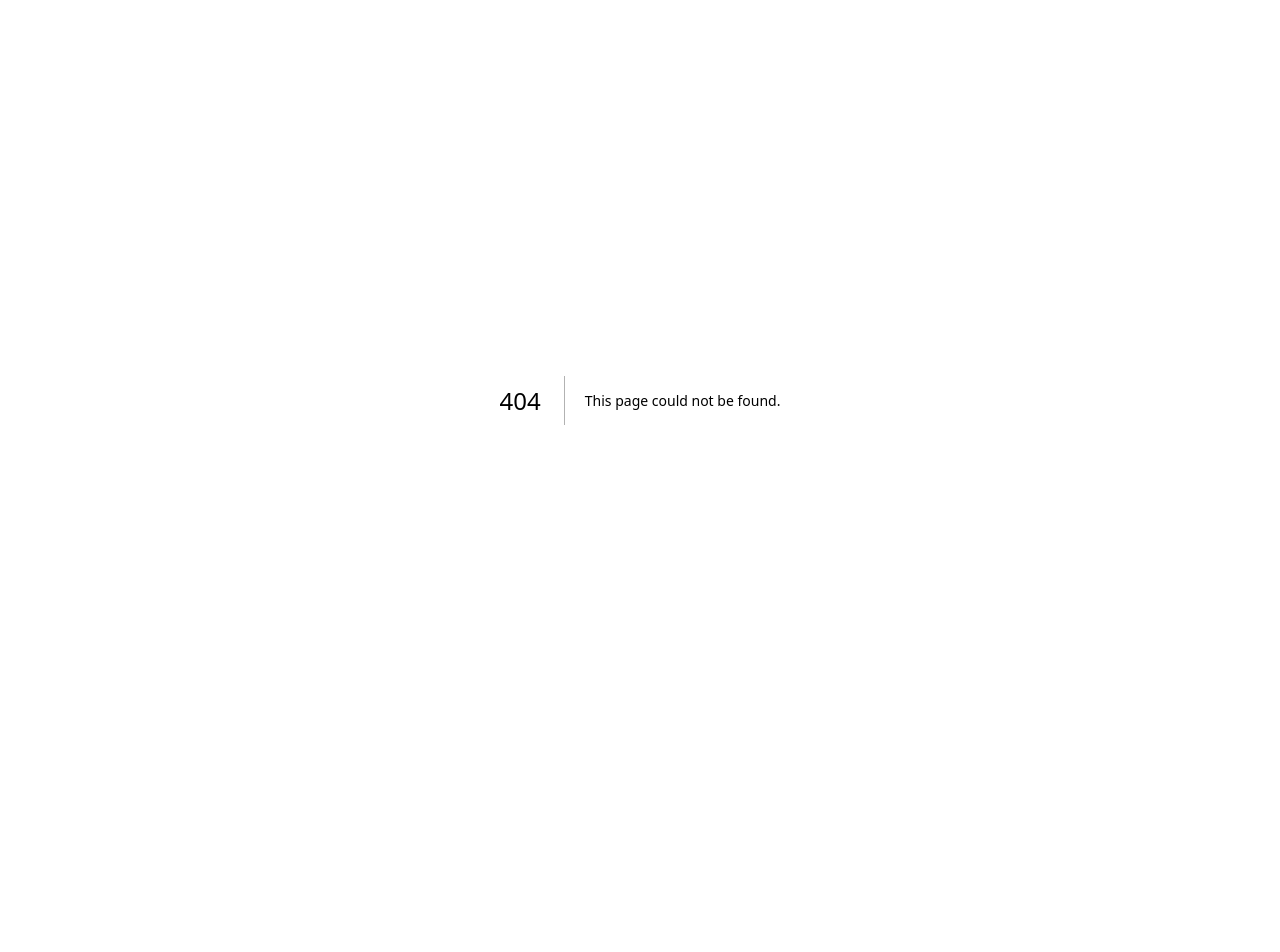
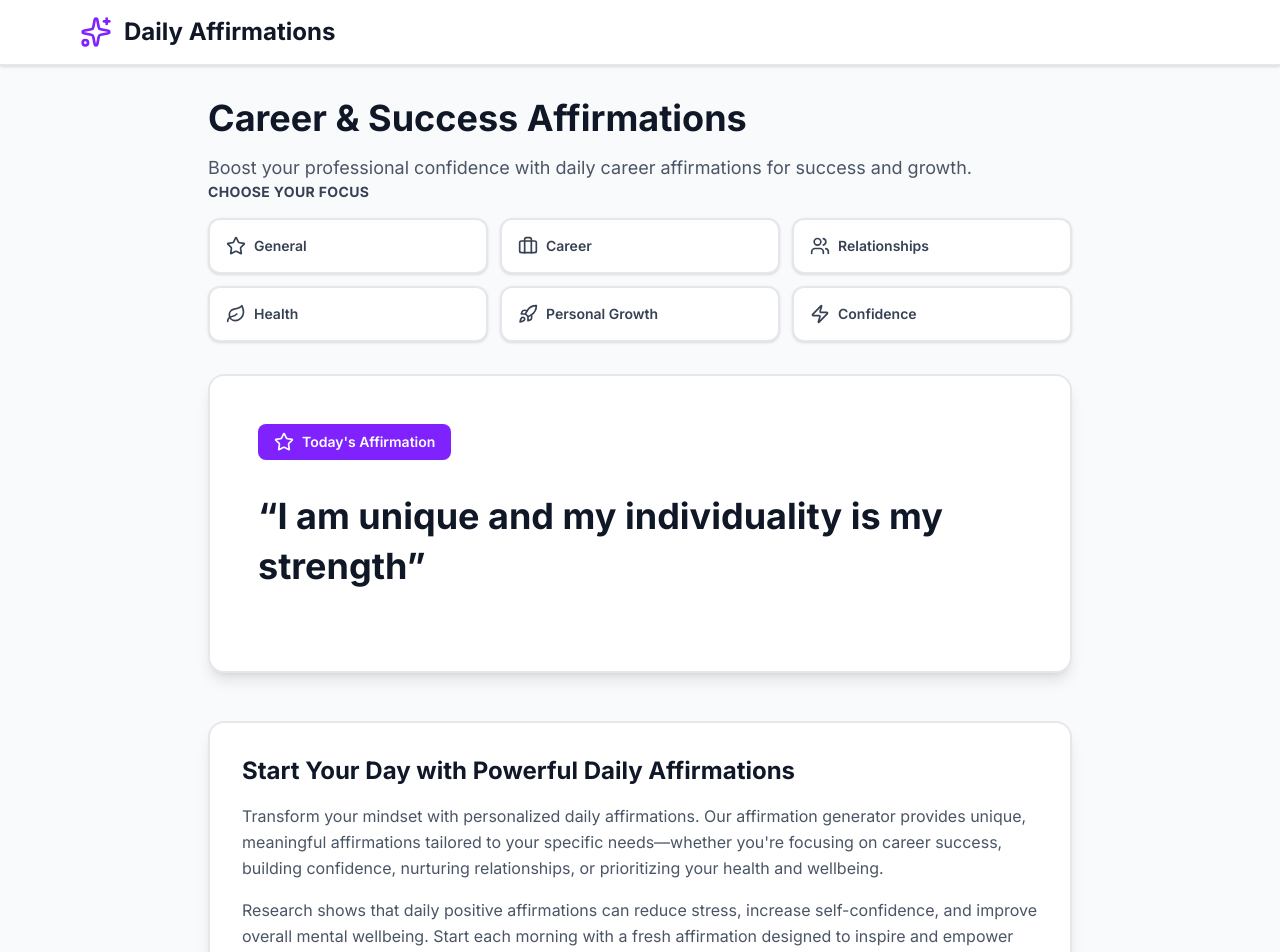
Before and after one commit to MacRayy/daily-affirmations, a Next.js app: page /affirmations/career in a window 1280 px wide. Before the commit this address had no page. Shown: the top 952 px of the page. Before the commit the page ends 800 px from the top, so only its background shows below. Built offline with nearby package versions, Linux system fonts and the light colour scheme.

Commit message:
feat: add seo content

```diff
--- /dev/null
+++ b/app/affirmations/[category]/page.tsx
@@ -0,0 +1,115 @@
+import { Sparkles } from 'lucide-react'
+import AffirmationClient from '@/app/components/AffirmationClient'
+import { getAffirmationOfTheDay } from '@/app/data/affirmations'
+import { notFound } from 'next/navigation'
+
+const CATEGORIES = {
+  general: {
+    title: 'Daily General Affirmations',
+    description:
+      'Start your day with powerful general affirmations for overall wellbeing and positivity.',
+    keywords: 'daily affirmations, positive thinking, self improvement, mindfulness',
+  },
+  career: {
+    title: 'Career & Success Affirmations',
+    description:
+      'Boost your professional confidence with daily career affirmations for success and growth.',
+    keywords: 'career affirmations, professional development, success mindset, work motivation',
+  },
+  relationships: {
+    title: 'Relationship Affirmations',
+    description:
+      'Nurture healthy connections with daily relationship affirmations for love and communication.',
+    keywords:
+      'relationship affirmations, love affirmations, communication skills, healthy relationships',
+  },
+  health: {
+    title: 'Health & Wellness Affirmations',
+    description: 'Support your wellbeing journey with daily health affirmations for mind and body.',
+    keywords: 'health affirmations, wellness, self care, mental health, physical health',
+  },
+  'personal-growth': {
+    title: 'Personal Growth Affirmations',
+    description:
+      'Accelerate your development with daily personal growth affirmations for transformation.',
+    keywords: 'personal growth, self development, personal transformation, life improvement',
+  },
+  confidence: {
+    title: 'Confidence Building Affirmations',
+    description: 'Build unshakeable self-confidence with daily affirmations for empowerment.',
+    keywords: 'confidence affirmations, self esteem, self worth, empowerment, self belief',
+  },
+}
+
+export async function generateMetadata({ params }: { params: Promise<{ category: string }> }) {
+  const { category: categorySlug } = await params
+  const category = CATEGORIES[categorySlug as keyof typeof CATEGORIES]
+
+  if (!category) {
+    return {}
+  }
+
+  return {
+    title: `${category.title} - Daily Affirmations`,
+    description: category.description,
+    keywords: category.keywords,
+    openGraph: {
+      title: `${category.title} - Daily Affirmations`,
+      description: category.description,
+      type: 'website',
+    },
+  }
+}
+
+export async function generateStaticParams() {
+  return Object.keys(CATEGORIES).map(category => ({
+    category,
+  }))
+}
+
+export default async function CategoryPage({ params }: { params: Promise<{ category: string }> }) {
+  const { category: categorySlug } = await params
+  const categoryData = CATEGORIES[categorySlug as keyof typeof CATEGORIES]
+
+  if (!categoryData) {
+    notFound()
+  }
+
+  const initialAffirmation = getAffirmationOfTheDay(categorySlug)
+
+  return (
+    <div className="min-h-screen bg-gray-50">
+      <header className="bg-white border-b-2 border-gray-200 sticky top-0 z-10 shadow-sm">
+        <div className="max-w-6xl mx-auto px-4 py-4">
+          <div className="flex items-center gap-3">
+            <Sparkles className="w-8 h-8 text-violet-600" strokeWidth={2} />
+            <h1 className="text-2xl font-bold text-gray-900">Daily Affirmations</h1>
+          </div>
+        </div>
+      </header>
+
+      <main className="max-w-4xl mx-auto px-4 py-8">
+        <h1 className="text-4xl font-bold text-gray-900 mb-4">{categoryData.title}</h1>
+        <p className="text-lg text-gray-600">{categoryData.description}</p>
+
+        <AffirmationClient initialAffirmation={initialAffirmation} initialCategory={categorySlug} />
+
+        {/* SEO Content */}
+        <div className="mt-12 bg-white rounded-2xl border-2 border-gray-200 shadow-lg p-8">
+          <h2 className="text-2xl font-bold text-gray-900 mb-4">Why {categoryData.title} Work</h2>
+          <p className="text-gray-600 leading-relaxed">
+            {categoryData.description} Research shows that consistent practice of positive
+            affirmations can rewire neural pathways and improve overall wellbeing. Make these
+            affirmations part of your daily routine for best results.
+          </p>
+        </div>
+      </main>
+
+      <footer className="bg-white border-t-2 border-gray-200 mt-16">
+        <div className="max-w-6xl mx-auto px-4 py-8 text-center text-gray-600">
+          <p className="text-sm font-medium">© 2025 Daily Affirmations.</p>
+        </div>
+      </footer>
+    </div>
+  )
+}
--- a/app/components/AffirmationClient.tsx
+++ b/app/components/AffirmationClient.tsx
@@ -1,86 +1,66 @@
-'use client'
-
-import { useState } from 'react'
-import {
-  RefreshCw,
-  Share2,
-  Briefcase,
-  Users,
-  Leaf,
-  Rocket,
-  Zap,
-  Star,
-  Sparkles,
-} from 'lucide-react'
-import { generateNewAffirmation } from '../actions'
+import { Sparkles } from 'lucide-react'
+import Link from 'next/link'
+import { Star, Briefcase, Users, Leaf, Rocket, Zap } from 'lucide-react'
 import { getAffirmationOfTheDay } from '../data/affirmations'
 
 const CATEGORIES = [
-  { id: 'general', name: 'General', icon: Star, color: 'bg-violet-600' },
-  { id: 'career', name: 'Career', icon: Briefcase, color: 'bg-blue-600' },
-  { id: 'relationships', name: 'Relationships', icon: Users, color: 'bg-rose-600' },
-  { id: 'health', name: 'Health', icon: Leaf, color: 'bg-emerald-600' },
-  { id: 'personal-growth', name: 'Personal Growth', icon: Rocket, color: 'bg-indigo-600' },
-  { id: 'confidence', name: 'Confidence', icon: Zap, color: 'bg-amber-600' },
+  {
+    id: 'general',
+    name: 'General',
+    icon: Star,
+    color: 'bg-violet-600',
+    href: '/affirmations/general',
+  },
+  {
+    id: 'career',
+    name: 'Career',
+    icon: Briefcase,
+    color: 'bg-blue-600',
+    href: '/affirmations/career',
+  },
+  {
+    id: 'relationships',
+    name: 'Relationships',
+    icon: Users,
+    color: 'bg-rose-600',
+    href: '/affirmations/relationships',
+  },
+  {
+    id: 'health',
+    name: 'Health',
+    icon: Leaf,
+    color: 'bg-emerald-600',
+    href: '/affirmations/health',
+  },
+  {
+    id: 'personal-growth',
+    name: 'Personal Growth',
+    icon: Rocket,
+    color: 'bg-indigo-600',
+    href: '/affirmations/personal-growth',
+  },
+  {
+    id: 'confidence',
+    name: 'Confidence',
+    icon: Zap,
+    color: 'bg-amber-600',
+    href: '/affirmations/confidence',
+  },
 ]
 
-interface AffirmationClientProps {
-  initialAffirmation: string
-  initialCategory: string
+export const metadata = {
+  title: 'Daily Affirmations - Positive Motivation & Inspiration',
+  description:
+    'Start your day with powerful affirmations. Get personalized daily motivation for career, relationships, health, confidence, and personal growth.',
 }
 
-export default function AffirmationClient({
-  initialAffirmation,
-  initialCategory,
-}: AffirmationClientProps) {
-  const [selectedCategory, setSelectedCategory] = useState(initialCategory)
-  const [affirmation, setAffirmation] = useState(initialAffirmation)
-  const [loading, setLoading] = useState(false)
-  const [isAIGenerated, setIsAIGenerated] = useState(false)
-
-  const handleGenerateNewAffirmation = async () => {
-    setLoading(true)
-
-    try {
-      const result: { success: boolean; affirmation: string } =
-        await generateNewAffirmation(selectedCategory)
-      setAffirmation(result.affirmation)
-      setIsAIGenerated(true)
-    } catch (error) {
-      console.error('Error:', error)
-    } finally {
-      setLoading(false)
-    }
-  }
-
-  const handleCategoryChange = (categoryId: string) => {
-    setSelectedCategory(categoryId)
-    const newAffirmation = getAffirmationOfTheDay(categoryId)
-    setAffirmation(newAffirmation)
-    setIsAIGenerated(false)
-  }
-
-  const shareAffirmation = async () => {
-    if (navigator.share) {
-      try {
-        await navigator.share({
-          title: 'Daily Affirmation',
-          text: affirmation,
-        })
-      } catch (error) {
-        console.error('Share failed:', error)
-      }
-    } else {
-      await navigator.clipboard.writeText(affirmation)
-      alert('Affirmation copied to clipboard!')
-    }
-  }
-
-  const currentCategory = CATEGORIES.find(c => c.id === selectedCategory)
-  const CurrentIcon = currentCategory?.icon || Star
+export default function Home() {
+  const initialAffirmation = getAffirmationOfTheDay('general')
 
   return (
-    <>
+    <div className="min-h-screen bg-gray-50">
+      <main className="max-w-4xl mx-auto">
+        {/* Category Links as Buttons */}
         <div className="mb-8">
           <h2 className="text-sm font-bold text-gray-700 mb-4 uppercase tracking-wide">
             Choose Your Focus
@@ -89,72 +69,57 @@ export default function AffirmationClient({
             {CATEGORIES.map(category => {
               const Icon = category.icon
               return (
-              <button
+                <Link
                   key={category.id}
-                onClick={() => handleCategoryChange(category.id)}
-                disabled={loading}
-                className={`p-4 rounded-xl transition-all border-2 shadow-sm hover:shadow-md disabled:opacity-50 ${
-                  selectedCategory === category.id
-                    ? `${category.color} text-white border-transparent scale-[1.02]`
-                    : `bg-white text-gray-700 border-gray-200 hover:border-gray-300`
-                }`}
+                  href={category.href}
+                  className="p-4 rounded-xl transition-all border-2 shadow-sm hover:shadow-md bg-white text-gray-700 border-gray-200 hover:border-gray-300 hover:scale-[1.02]"
                 >
                   <div className="flex items-center gap-2">
                     <Icon className="w-5 h-5" strokeWidth={2} />
                     <span className="font-semibold text-sm">{category.name}</span>
                   </div>
-              </button>
+                </Link>
               )
             })}
           </div>
         </div>
 
+        {/* Today's Affirmation */}
         <div className="bg-white rounded-2xl border-2 border-gray-200 shadow-lg p-8 md:p-12">
-        <div className="mb-8 flex items-center gap-3">
-          <span
-            className={`inline-flex items-center gap-2 px-4 py-2 rounded-lg text-sm font-semibold ${currentCategory?.color} text-white`}
-          >
-            <CurrentIcon className="w-5 h-5" strokeWidth={2} />
-            {currentCategory?.name}
+          <div className="mb-8">
+            <span className="inline-flex items-center gap-2 px-4 py-2 rounded-lg text-sm font-semibold bg-violet-600 text-white">
+              <Star className="w-5 h-5" strokeWidth={2} />
+              Today&apos;s Affirmation
             </span>
-          {isAIGenerated && (
-            <span className="inline-flex items-center gap-1 px-3 py-1 rounded-lg text-xs font-semibold bg-violet-100 text-violet-700">
-              <Sparkles className="w-3 h-3" />
-              AI Generated
-            </span>
-          )}
           </div>
 
-        <div className="mb-8 min-h-[120px] flex items-center">
-          {loading ? (
-            <div className="flex items-center justify-center w-full py-12">
-              <RefreshCw className="w-8 h-8 text-violet-600 animate-spin" strokeWidth={2} />
+          <div className="mb-8">
+            <p className="text-3xl md:text-4xl font-bold leading-snug text-gray-900">
+              &ldquo;{initialAffirmation}&rdquo;
+            </p>
           </div>
-          ) : (
-            <p className="text-3xl md:text-4xl font-bold leading-snug text-gray-900">
-              &ldquo;{affirmation}&rdquo;
-            </p>
-          )}
         </div>
 
-        <div className="flex items-center gap-3 pt-6 border-t-2 border-gray-100">
-          <button
-            onClick={handleGenerateNewAffirmation}
-            disabled={loading}
-            className="flex items-center gap-2 px-5 py-3 bg-violet-600 hover:bg-violet-700 text-white rounded-lg font-semibold transition disabled:opacity-50 shadow-sm hover:shadow-md"
-          >
-            <RefreshCw className={`w-5 h-5 ${loading ? 'animate-spin' : ''}`} strokeWidth={2} />
-            Generate New
-          </button>
-
-          <button
-            onClick={shareAffirmation}
-            className="p-3 rounded-lg bg-white text-gray-700 border-2 border-gray-200 hover:border-gray-300 transition shadow-sm hover:shadow-md"
-          >
-            <Share2 className="w-5 h-5" strokeWidth={2} />
-          </button>
+        {/* SEO Content */}
+        <div className="mt-12">
+          <div className="bg-white rounded-2xl border-2 border-gray-200 shadow-lg p-8">
+            <h2 className="text-2xl font-bold text-gray-900 mb-4">
+              Start Your Day with Powerful Daily Affirmations
+            </h2>
+            <p className="text-gray-600 leading-relaxed mb-4">
+              Transform your mindset with personalized daily affirmations. Our affirmation generator
+              provides unique, meaningful affirmations tailored to your specific needs—whether
+              you're focusing on career success, building confidence, nurturing relationships, or
+              prioritizing your health and wellbeing.
+            </p>
+            <p className="text-gray-600 leading-relaxed">
+              Research shows that daily positive affirmations can reduce stress, increase
+              self-confidence, and improve overall mental wellbeing. Start each morning with a fresh
+              affirmation designed to inspire and empower you throughout your day.
+            </p>
           </div>
         </div>
-    </>
+      </main>
+    </div>
   )
 }
--- /dev/null
+++ b/app/components/StructuredData.tsx
@@ -0,0 +1,28 @@
+export default function StructuredData() {
+  const structuredData = {
+    '@context': 'https://schema.org',
+    '@type': 'WebApplication',
+    name: 'Daily Affirmations',
+    description:
+      'Free daily affirmations for personal growth, career success, relationships, health, and confidence building',
+    url: 'https://your-domain.com',
+    applicationCategory: 'HealthApplication',
+    offers: {
+      '@type': 'Offer',
+      price: '0',
+      priceCurrency: 'USD',
+    },
+    aggregateRating: {
+      '@type': 'AggregateRating',
+      ratingValue: '4.8',
+      ratingCount: '1250',
+    },
+  }
+
+  return (
+    <script
+      type="application/ld+json"
+      dangerouslySetInnerHTML={{ __html: JSON.stringify(structuredData) }}
+    />
+  )
+}
--- a/app/layout.tsx
+++ b/app/layout.tsx
@@ -1,6 +1,7 @@
 import type { Metadata } from 'next'
 import { Inter } from 'next/font/google'
 import './globals.css'
+import StructuredData from '@/app/components/StructuredData'
 
 const inter = Inter({ subsets: ['latin'] })
 
@@ -25,6 +26,9 @@ export const metadata: Metadata = {
 export default function RootLayout({ children }: { children: React.ReactNode }) {
   return (
     <html lang="en">
+      <head>
+        <StructuredData />
+      </head>
       <body className={inter.className}>{children}</body>
     </html>
   )
--- a/app/page.tsx
+++ b/app/page.tsx
@@ -27,17 +27,6 @@ export default function Home() {
           initialAffirmation={initialAffirmation}
           initialCategory={initialCategory}
         />
-
-        <div className="mt-12">
-          <div className="bg-white rounded-2xl border-2 border-gray-200 shadow-lg p-8">
-            <h2 className="text-2xl font-bold text-gray-900 mb-4">
-              Start Your Day with Powerful Daily Affirmations
-            </h2>
-            <p className="text-gray-600 leading-relaxed mb-4">
-              Transform your mindset with personalized daily affirmations.
-            </p>
-          </div>
-        </div>
       </main>
 
       <footer className="bg-white border-t-2 border-gray-200 mt-16">
--- /dev/null
+++ b/app/robots.ts
@@ -0,0 +1,12 @@
+import type { MetadataRoute } from 'next'
+
+export default function robots(): MetadataRoute.Robots {
+  return {
+    rules: {
+      userAgent: '*',
+      allow: '/',
+    },
+    // TODO: add domain here
+    sitemap: 'https://your-domain.com/sitemap.xml',
+  }
+}
--- /dev/null
+++ b/app/sitemap.ts
@@ -0,0 +1,32 @@
+import type { MetadataRoute } from 'next'
+
+export default function sitemap(): MetadataRoute.Sitemap {
+  // TODO: add domain here
+  const baseUrl = 'https://your-domain.com'
+
+  const categories = [
+    'general',
+    'career',
+    'relationships',
+    'health',
+    'personal-growth',
+    'confidence',
+  ]
+
+  const categoryPages = categories.map(category => ({
+    url: `${baseUrl}/affirmations/${category}`,
+    lastModified: new Date(),
+    changeFrequency: 'daily' as const,
+    priority: 0.9,
+  }))
+
+  return [
+    {
+      url: baseUrl,
+      lastModified: new Date(),
+      changeFrequency: 'daily',
+      priority: 1,
+    },
+    ...categoryPages,
+  ]
+}
--- a/next.config.ts
+++ b/next.config.ts
@@ -1,7 +1,12 @@
 import type { NextConfig } from 'next'
 
 const nextConfig: NextConfig = {
-  /* config options here */
+  reactStrictMode: true,
+  compress: true,
+  poweredByHeader: false,
+  images: {
+    formats: ['image/avif', 'image/webp'],
+  },
 }
 
 export default nextConfig
```
Lines whose indentation alone changed are shown as unchanged.
